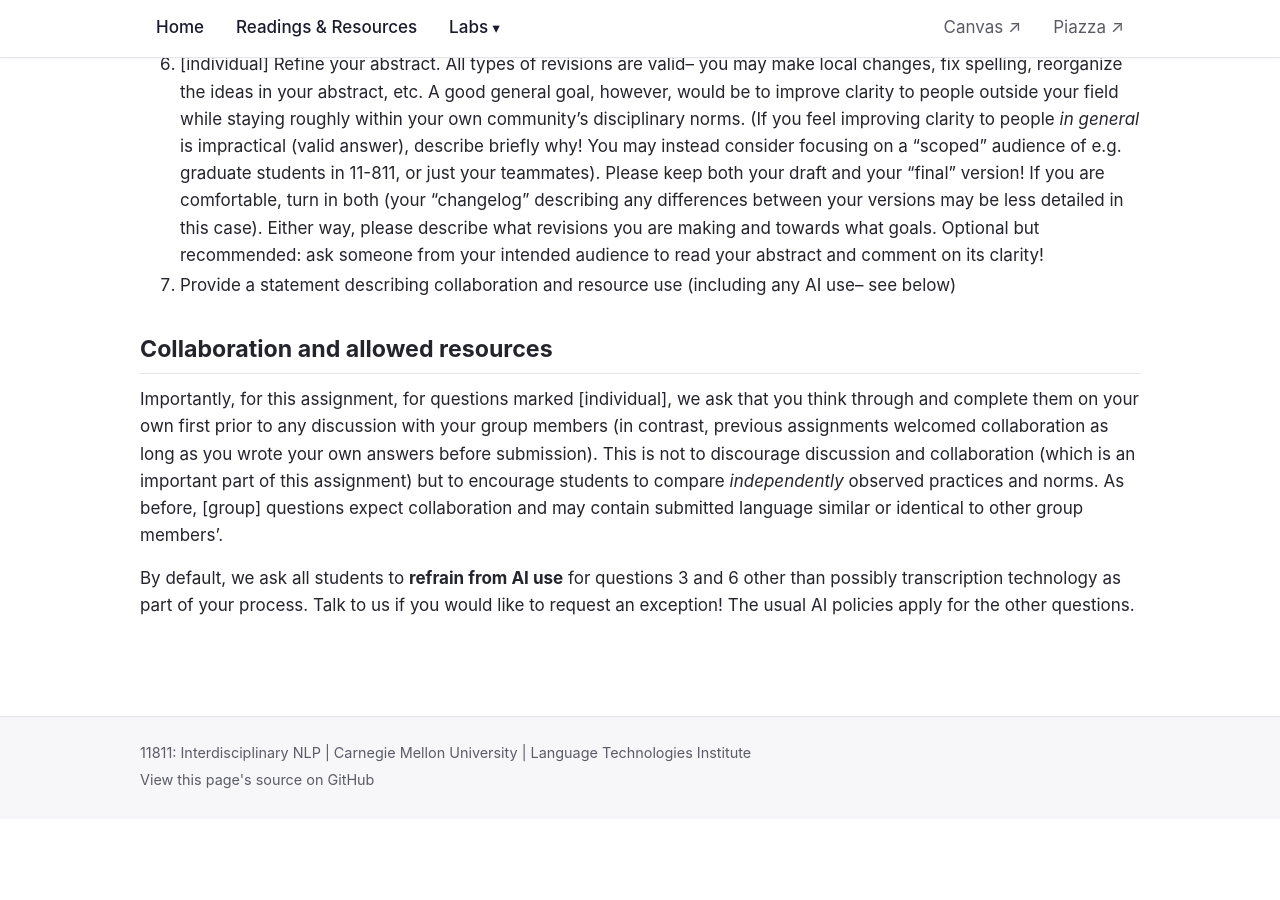
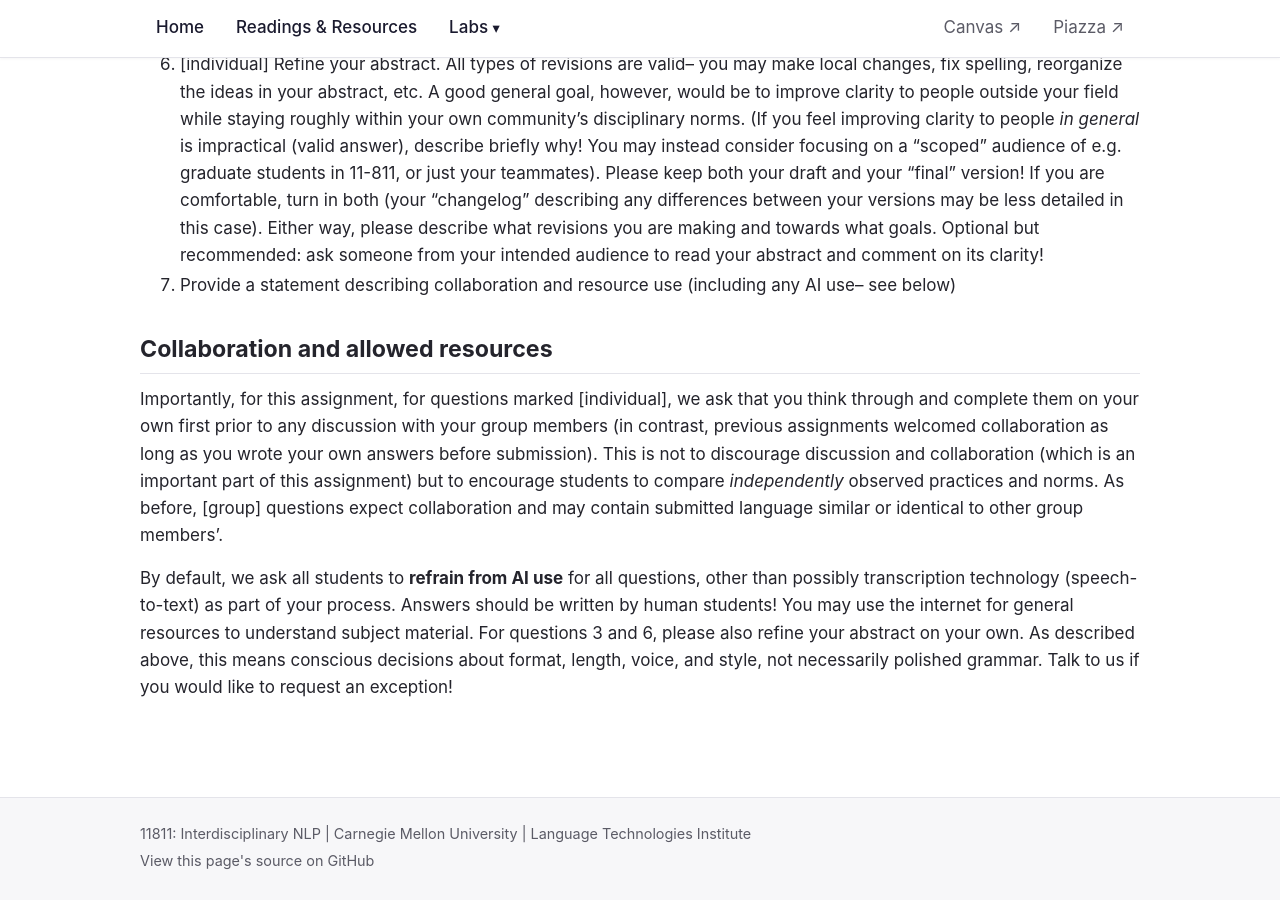
Before and after one commit to clarana/NLPintheWild, a Jekyll site: the page built from cross-disciplinary-writing.md, in a window 1280 px wide and 900 px high, scrolled down 2083 px. Built offline with Jekyll 4.4.1, drawn with Linux system fonts in a browser that asks for light colours; before the commit the page ends 2902 px from its top, so only the background shows below that.

Commit message:
Cross-disciplinary writing page: one AI policy for all questions
Co-Authored-By: Claude Fable 5.2 <noreply@anthropic.com>

```diff
--- a/cross-disciplinary-writing.md
+++ b/cross-disciplinary-writing.md
@@ -40,4 +40,4 @@ Note: This activity was designed with academic research in mind, so the examples
 
 Importantly, for this assignment, for questions marked [individual], we ask that you think through and complete them on your own first prior to any discussion with your group members (in contrast, previous assignments welcomed collaboration as long as you wrote your own answers before submission). This is not to discourage discussion and collaboration (which is an important part of this assignment) but to encourage students to compare *independently* observed practices and norms. As before, [group] questions expect collaboration and may contain submitted language similar or identical to other group members'.
 
-By default, we ask all students to **refrain from AI use** for questions 3 and 6 other than possibly transcription technology as part of your process. Talk to us if you would like to request an exception! The usual AI policies apply for the other questions.
+By default, we ask all students to **refrain from AI use** for all questions, other than possibly transcription technology (speech-to-text) as part of your process. Answers should be written by human students! You may use the internet for general resources to understand subject material. For questions 3 and 6, please also refine your abstract on your own. As described above, this means conscious decisions about format, length, voice, and style, not necessarily polished grammar. Talk to us if you would like to request an exception!
```
